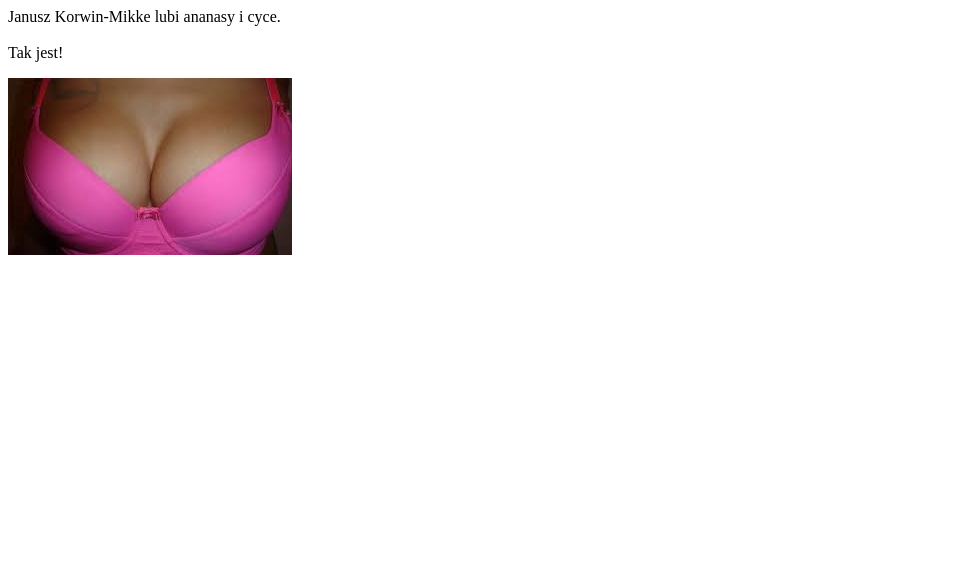
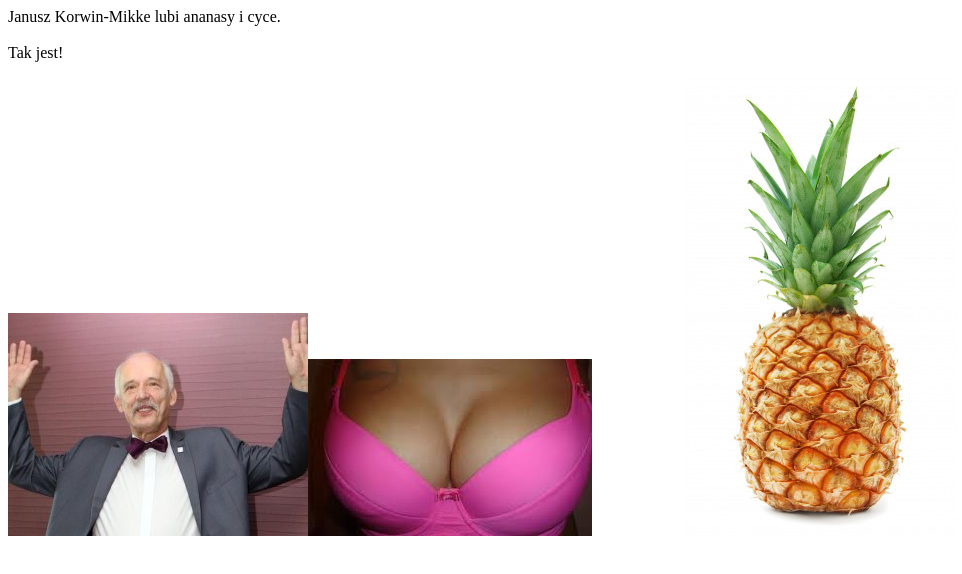
Before and after one commit to RatCreator/RatCreator, a plain HTML site: page index.html in a window 1280 px wide. Shown: the whole page, without its empty margins (0-962 px from the left). Drawn offline with Linux system fonts and the light colour scheme.

Commit message:
Update index.html

```diff
--- a/index.html
+++ b/index.html
@@ -4,6 +4,6 @@
     </head>
     <body>
           <p>Janusz Korwin-Mikke lubi ananasy i cyce.<br><br>Tak jest!</p>
-          <img src="Images (1).jpg">
+          <img src="Images (2).jpg"><img src="Images (1).jpg"><img src="Images (3).jpg">
     </body>
 </html>
```
